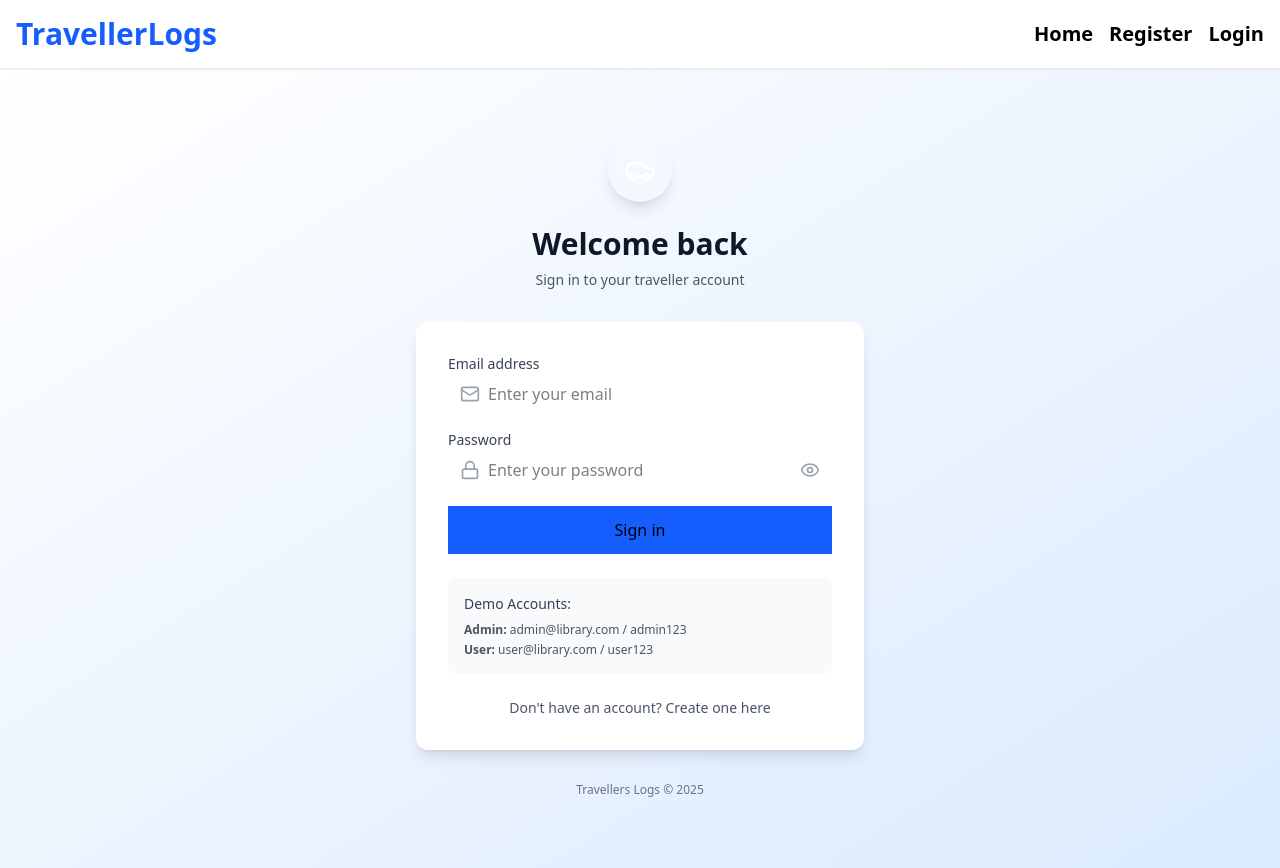
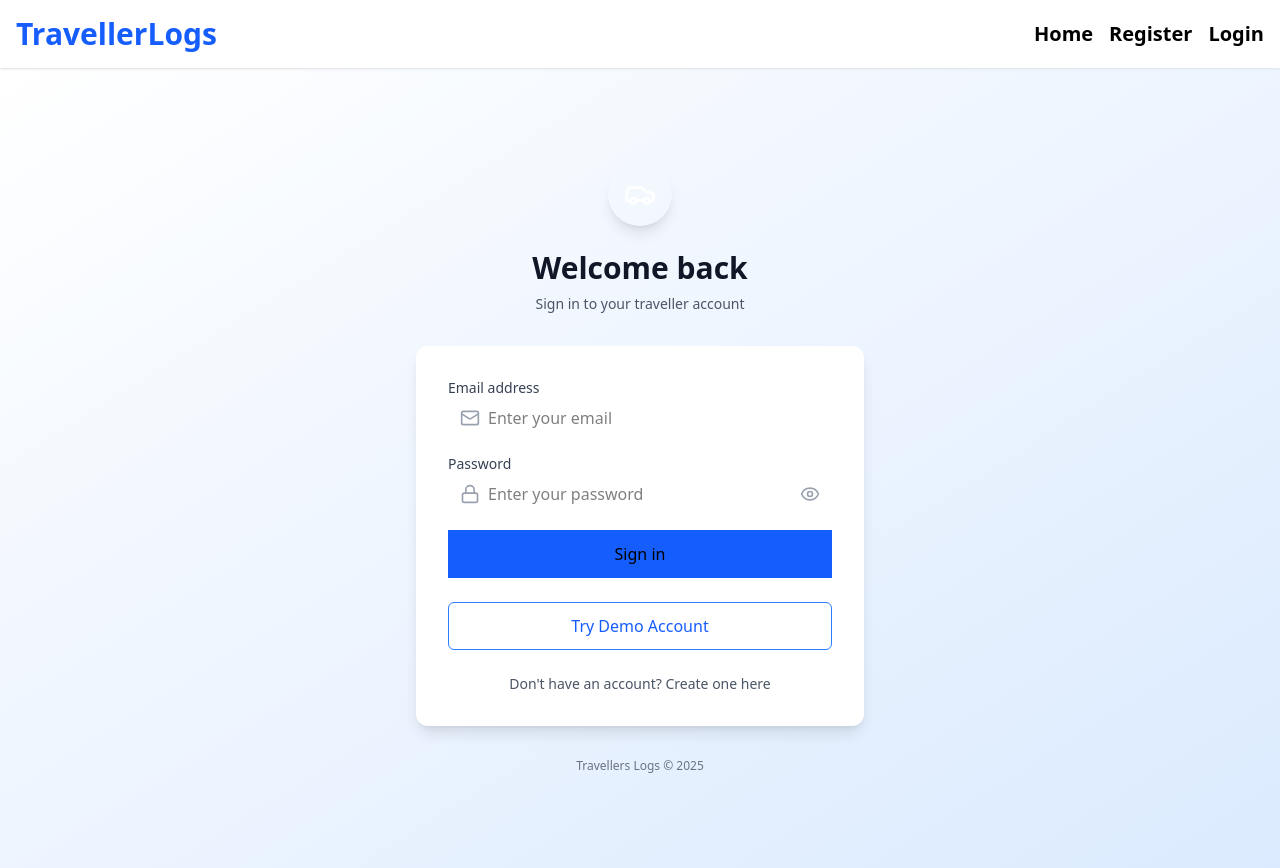
Before and after one commit to Ezekiel-Lokeru/Traveller-logs, a React (Vite) app in the folder client/: page /login in a window 1280 px wide. Built offline with nearby package versions, Linux system fonts and the light colour scheme.

Commit message:
updated homepage

```diff
--- a/client/package.json
+++ b/client/package.json
@@ -21,6 +21,7 @@
     "react": "^19.1.0",
     "react-dom": "^19.1.0",
     "react-router-dom": "^7.6.3",
+    "react-toastify": "^11.0.5",
     "tailwindcss": "^4.1.11"
   },
   "devDependencies": {
--- a/client/src/App.jsx
+++ b/client/src/App.jsx
@@ -11,6 +11,8 @@ import SingleTripPage from "./pages/SingleTripPage";
 import EditTripPage from "./pages/EditTripPage";
 import Logout from "./pages/Logout";
 import Dashboard from "./pages/Dashboard";
+import { ToastContainer } from 'react-toastify';
+import 'react-toastify/dist/ReactToastify.css';
 
 function App() {
   return (
@@ -64,6 +66,7 @@ function App() {
         />
         <Route path="/trips/:id" element={<SingleTripPage />} />
       </Routes>
+      <ToastContainer position="top-right" autoClose={3000} />
     </>
   );
 }
--- a/client/src/pages/HomePage.jsx
+++ b/client/src/pages/HomePage.jsx
@@ -45,7 +45,7 @@ const HomePage = () => {
           </p>
           <Link
             to="/register"
-            className="bg-yellow-400 text-black font-semibold px-6 py-3 rounded hover:bg-yellow-300 transition"
+            className="bg-blue-600 text-black font-semibold px-6 py-3 rounded hover:bg-blue-600 transition"
           >
             Get Started for Free
           </Link>
--- a/client/src/pages/LoginPage.jsx
+++ b/client/src/pages/LoginPage.jsx
@@ -1,11 +1,11 @@
 import { useState } from "react";
-import { useNavigate } from "react-router-dom";
+import { useNavigate, Link } from "react-router-dom";
 import api from "../api/api";
 import { useAuth } from "../context/AuthContext";
 import Cookies from "js-cookie";
 import { Car, Mail, Lock, Eye, EyeOff } from "lucide-react";
 import LoadingSpinner from "../components/LoadingSpinner";
-import { Link } from "react-router-dom";
+import { toast } from "react-toastify";
 
 function LoginPage() {
   const [formData, setFormData] = useState({ email: "", password: "" });
@@ -31,17 +31,45 @@ function LoginPage() {
       const res = await api.post("/auth/login", formData);
       setUser(res.data);
       Cookies.set("token", res.data.token);
+      toast.success("✅ Login successful!");
       navigate("/dashboard/");
     } catch (error) {
       console.error("Login error:", error);
       setError(error.response?.data?.message || "Login failed");
+      toast.error("❌ Login failed");
+    } finally {
+      setLoading(false);
+    }
+  };
+
+  const handleDemoLogin = async () => {
+    const demoCredentials = {
+      email: "user@travelog.com",
+      password: "password123",
+    };
+
+    setFormData(demoCredentials);
+    setError("");
+    setLoading(true);
+
+    try {
+      await new Promise((resolve) => setTimeout(resolve, 500)); // slight delay for better UX
+      const res = await api.post("/auth/login", demoCredentials);
+      setUser(res.data);
+      Cookies.set("token", res.data.token);
+      toast.success("🎉 Logged in as Demo User!");
+      navigate("/dashboard/");
+    } catch (error) {
+      console.error("Demo login error:", error);
+      setError(error.response?.data?.message || "Demo login failed");
+      toast.error("❌ Demo login failed");
     } finally {
       setLoading(false);
     }
   };
 
   return (
-     <div className="min-h-screen flex items-center justify-center bg-gradient-to-br from-primary-50 to-blue-100 py-12 px-4 sm:px-6 lg:px-8">
+    <div className="min-h-screen flex items-center justify-center bg-gradient-to-br from-primary-50 to-blue-100 py-12 px-4 sm:px-6 lg:px-8">
       <div className="max-w-md w-full space-y-8">
         {/* Header */}
         <div className="text-center">
@@ -92,9 +120,9 @@ function LoginPage() {
                 <input
                   id="password"
                   name="password"
-                  type={showPassword ? 'text' : 'password'}
+                  type={showPassword ? "text" : "password"}
                   autoComplete="current-password"
-                  className="input pl-10 pr-10"
+                  className="input pl-10 pr-10 w-full"
                   placeholder="Enter your password"
                   value={formData.password}
                   onChange={handleChange}
@@ -124,28 +152,27 @@ function LoginPage() {
                 disabled={loading}
                 className="btn-primary w-full flex items-center justify-center h-12 text-base font-medium bg-blue-600"
               >
-                {loading ? <LoadingSpinner size="small" /> : 'Sign in'}
+                {loading ? <LoadingSpinner size="small" /> : "Sign in"}
               </button>
             </div>
 
-            {/* Demo Accounts */}
-            <div className="bg-gray-50 rounded-lg p-4">
-              <p className="text-sm font-medium text-gray-700 mb-2">Demo Accounts:</p>
-              <div className="text-xs text-gray-600 space-y-1">
-                <p>
-                  <strong>Admin:</strong> admin@library.com / admin123
-                </p>
-                <p>
-                  <strong>User:</strong> user@library.com / user123
-                </p>
-              </div>
+            {/* Demo Login Button */}
+            <div>
+              <button
+                type="button"
+                disabled={loading}
+                onClick={handleDemoLogin}
+                className="mt-4 w-full h-12 flex items-center justify-center border border-blue-500 text-blue-600 font-medium rounded-md hover:bg-blue-50 transition"
+              >
+                {loading ? <LoadingSpinner size="small" /> : "Try Demo Account"}
+              </button>
             </div>
           </form>
 
           {/* Footer */}
           <div className="mt-6 text-center">
             <p className="text-sm text-gray-600">
-              Don't have an account?{' '}
+              Don't have an account?{" "}
               <Link
                 to="/register"
                 className="font-medium text-primary-600 hover:text-primary-500 transition-colors"
@@ -163,6 +190,6 @@ function LoginPage() {
       </div>
     </div>
   );
-};
+}
 
 export default LoginPage;
```
Also changed, not shown: 2 other files (tests, documents, lock files or other folders).
